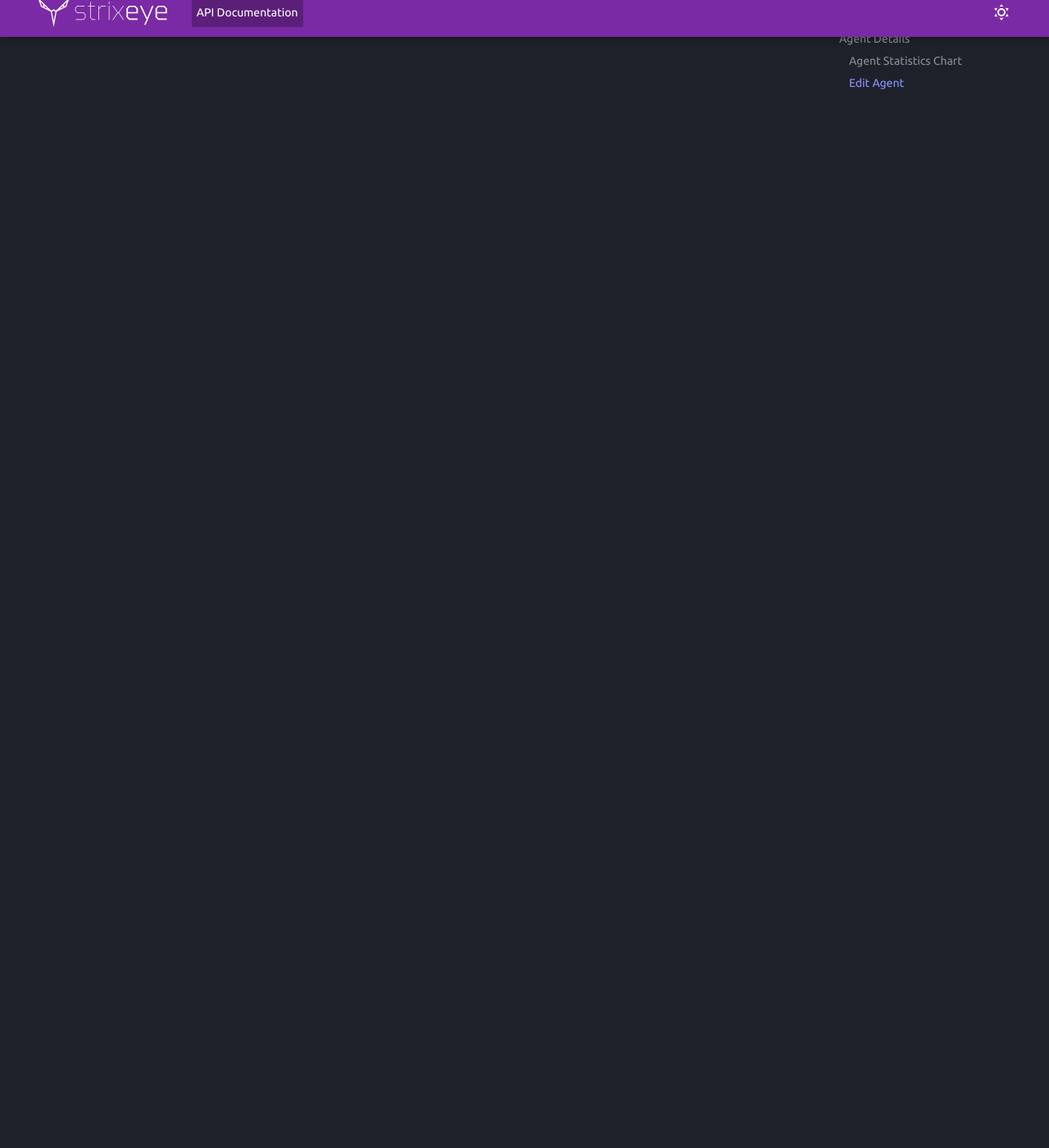
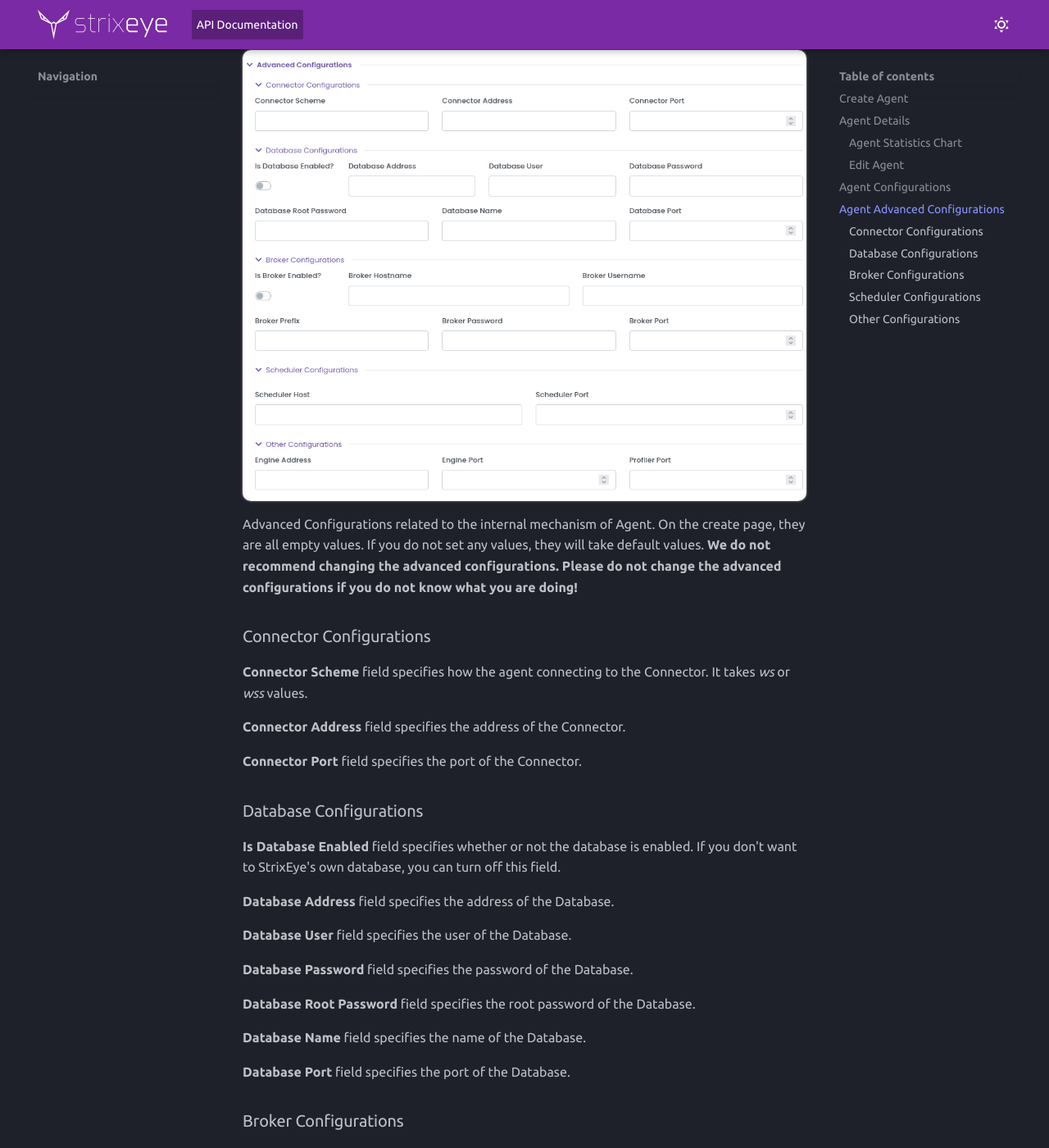
Before and after one commit to strixeyecom/strixeyecom.github.io, an MkDocs documentation site: the page built from docs/in-depth_dashboard/agents.md, in a window 1280 px wide and 1400 px high, scrolled down 2169 px. Shown: the whole window at 82% size. Built offline with MkDocs 1.6.1 and Material for MkDocs 9.7.7, drawn with Linux system fonts in a browser that asks for light colours; before the commit the page ends 2214 px from its top, so only the background shows below that; some of the changed text lies outside the part shown.

Commit message:
create agent advanced config doc

```diff
--- a/docs/in-depth_dashboard/agents.md
+++ b/docs/in-depth_dashboard/agents.md
@@ -39,3 +26,77 @@
 ### Edit Agent
 
 **Edit Agent** card is the same as the **Create Agent** page above. You can change Agent name, domains or Agent configurations. If you edit an Agent, it will be restarted. **So, you may lose requests that have not yet been analyzed!**
+
+## Agent Configurations
+
+![agent name and agent domains](../assets/images/agent_config.png)
+
+If you want to mirror over HTTPS, you need to turn on the **Use HTTPS** switch and then give the TLS certificate and TLS key paths.
+
+**Proxy** field specifies which software to use for the mirroring. For example, if you use Nginx as load balancer or reverse proxy, you must select Nginx.
+
+**Strixeye Agent Port** field specifies which port will use by StrixEye. And it is the port that you must mirror the requests.
+
+**System Stats Interval** field specifies how often you want to send system statistics.
+
+**Runtime Environment** field specifies which runtime environment you want to use. We only support Docker and Kubernetes for now. If you want to use Kubernetes, you can use your own config file.
+
+## Agent Advanced Configurations
+
+![agent name and agent domains](../assets/images/agent_advanced_config.png)
+
+Advanced Configurations related to the internal mechanism of Agent. On the create page, they are all empty values. If you do not set any values, they will take default values. **We do not recommend changing the advanced configurations. Please do not change the advanced configurations if you do not know what you are doing!**
+
+### Connector Configurations
+
+**Connector Scheme** field specifies how the agent connecting to the Connector. It takes *ws* or *wss* values.
+
+**Connector Address** field specifies the address of the Connector.
+
+**Connector Port** field specifies the port of the Connector.
+
+### Database Configurations
+
+**Is Database Enabled** field specifies whether or not the database is enabled. If you don't want to StrixEye's own database, you can turn off this field.
+
+**Database Address** field specifies the address of the Database.
+
+**Database User** field specifies the user of the Database.
+
+**Database Password** field specifies the password of the Database.
+
+**Database Root Password** field specifies the root password of the Database.
+
+**Database Name** field specifies the name of the Database.
+
+**Database Port** field specifies the port of the Database.
+
+### Broker Configurations
+
+Broker is a RabbitMQ container that improves the performance of the Agent.
+
+**Is Broker Enabled** field specifies whether or not the broker is enabled.
+
+**Broker Hostname** field specifies the host of the Broker.
+
+**Broker Username** field specifies the username of the Broker.
+
+**Broker Prefix** field specifies the protocol of the Broker. You can access supported protocols [here](https://www.rabbitmq.com/protocols.html)
+
+**Broker Password** field specifies the password of the Broker.
+
+**Broker Port** field specifies the port of the Broker.
+
+### Scheduler Configurations
+
+**Scheduler Host** field specifies the host of the Scheduler.
+
+**Scheduler Port** field specifies the port the Scheduler.
+
+### Other Configurations
+
+**Engine Address** field specifies the address of the Engine.
+
+**Engine Port** field specifies the port of the Engine.
+
+**Profiler Port** field specifies the port of the Profiler.
```
Also changed, not shown: other parts of docs/in-depth_dashboard/agents.md (+0 -13 lines), docs/assets/images/agent_advanced_config.png (added).
